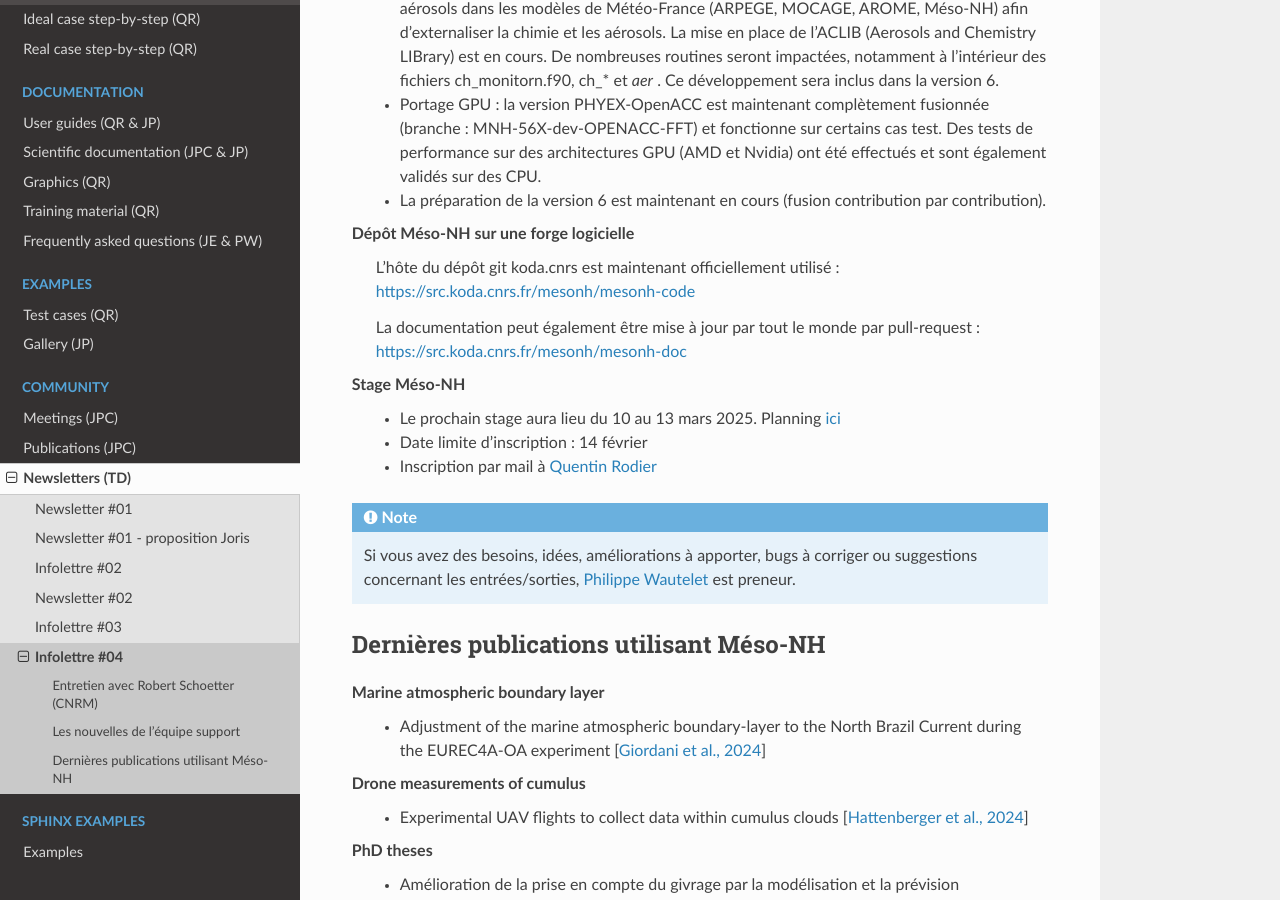
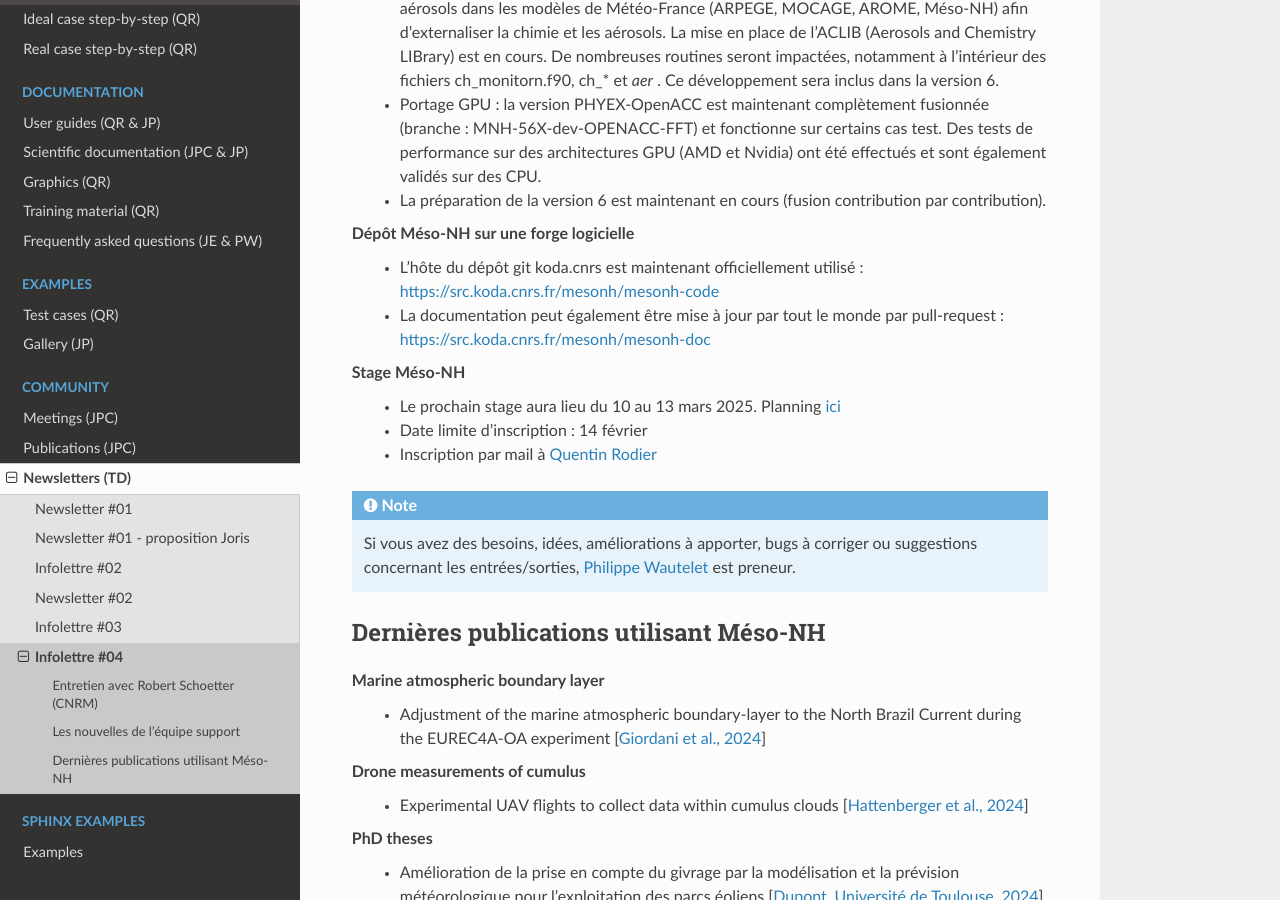
Before and after one commit to JorisPianezze/mesonh_beta_test_guide, a Sphinx documentation site: the page built from docs/source/community/newsletters/newsletter_04.rst, in a window 1280 px wide and 900 px high, scrolled down 2066 px. Built offline with Sphinx 7.4.7 and the Read the Docs theme 3.1.0, drawn with Linux system fonts in a browser that asks for light colours.

```diff
--- a/docs/source/community/newsletters/newsletter_04.rst
+++ b/docs/source/community/newsletters/newsletter_04.rst
@@ -50,9 +50,8 @@ Développements en cours et récents
   - La préparation de la version 6 est maintenant en cours (fusion contribution par contribution).
 
 Dépôt Méso-NH sur une forge logicielle
-  L'hôte du dépôt git koda.cnrs est maintenant officiellement utilisé : https://src.koda.cnrs.fr/mesonh/mesonh-code
-
-  La documentation peut également être mise à jour par tout le monde par pull-request : https://src.koda.cnrs.fr/mesonh/mesonh-doc
+  - L'hôte du dépôt git koda.cnrs est maintenant officiellement utilisé : https://src.koda.cnrs.fr/mesonh/mesonh-code
+  - La documentation peut également être mise à jour par tout le monde par pull-request : https://src.koda.cnrs.fr/mesonh/mesonh-doc
 
 Stage Méso-NH
   - Le prochain stage aura lieu du 10 au 13 mars 2025. Planning `ici <http://mesonh.aero.obs-mip.fr/mesonh57/MesonhTutorial>`_
```
